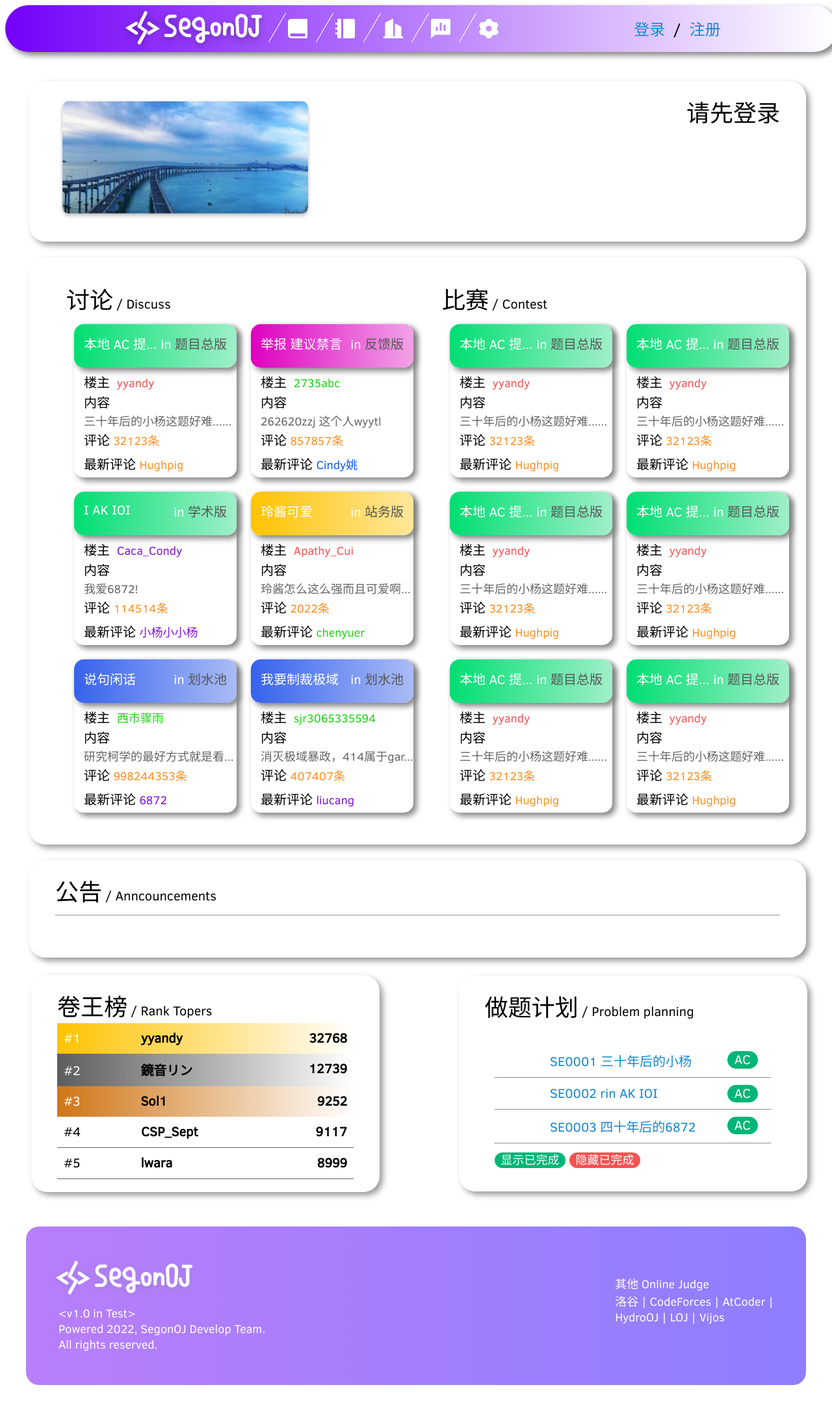
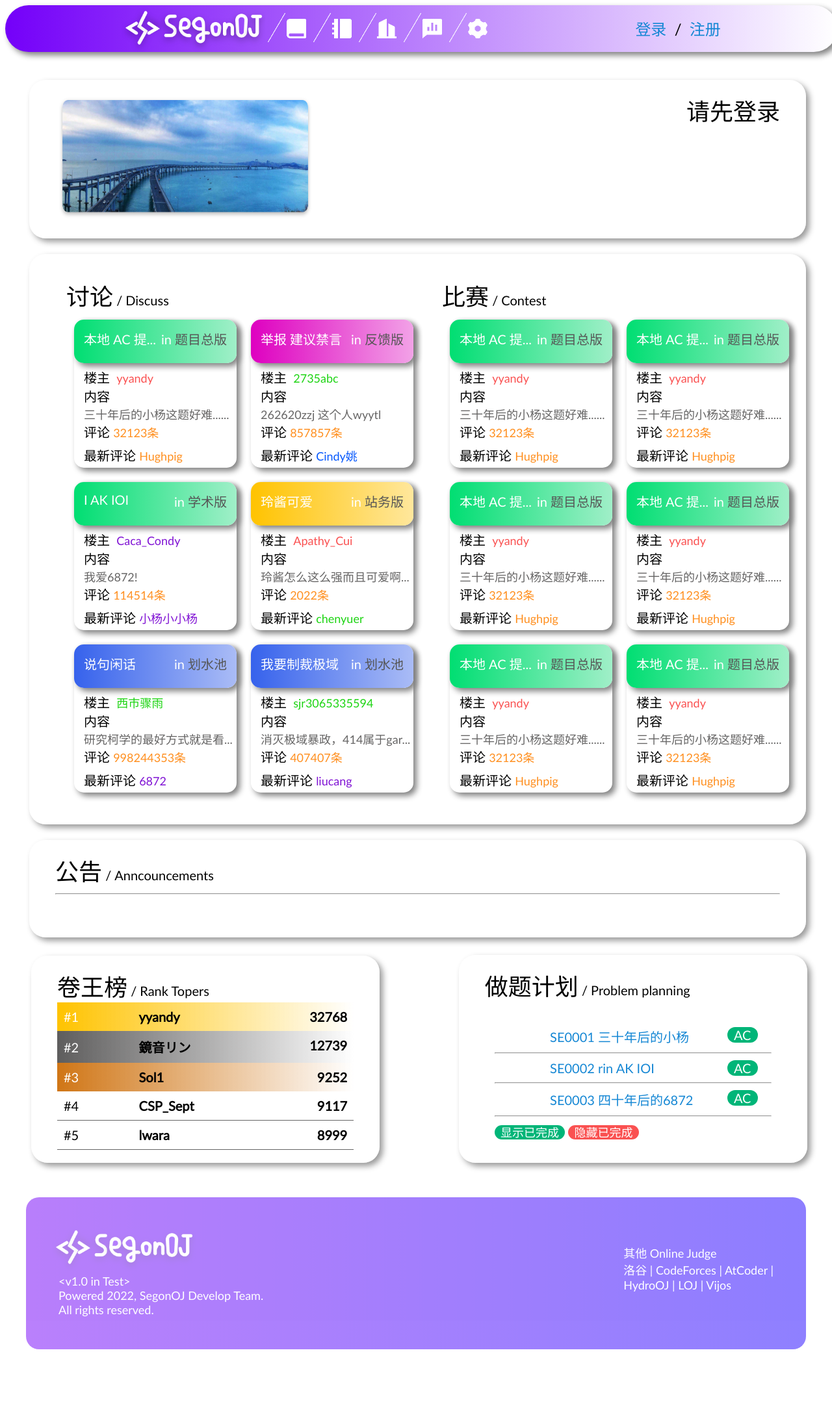
Before and after one commit to OIerCity/SegonOJ-Website, a Flask app: page / in a window 1280 px wide. Shown: the whole page at 65% size. After the commit the page ends 2077 px from the top, so only its background shows below. Run offline with Flask 2, Linux system fonts and the light colour scheme; data that the repository does not hold is empty; some libraries are stand-ins or nearby versions.

Commit message:
Lato Font

```diff
--- a/static/general/css/theme-SegonOJ-v1.0.0.css
+++ b/static/general/css/theme-SegonOJ-v1.0.0.css
@@ -1,6 +1,6 @@
 @font-face {
     font-family: Sans-Regular;
-    src: url(/static/general/font/ClearSans-Regular-webfont.woff);
+    src: url(/static/general/font/Lato-Regular-15.ttf);
 }
 
 ::-webkit-scrollbar {
```
Also changed, not shown: static/general/font/Lato-Regular-15.ttf (added).
